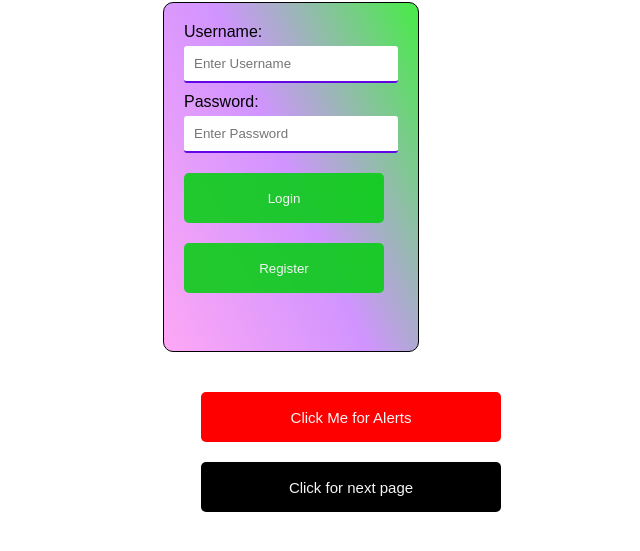
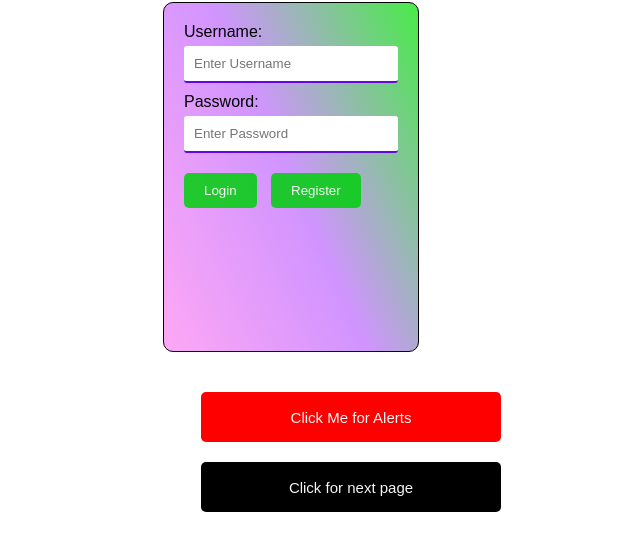
Before and after one commit to Mohhit6075/isteround2, a plain HTML site: page index.html in a window 1280 px wide. Shown: the part 75-626 px from the top of the page, without its empty margins (349-989 px from the left). Drawn offline with Linux system fonts and the light colour scheme.

Commit message:
first commit

```diff
--- a/styles.css
+++ b/styles.css
@@ -52,8 +52,7 @@ input {
 button {
   background-color: #06cf13e0;
   color: whitesmoke;
-  width: 200px;
-  height: 50px;
+  padding: 10px 20px;
   border: none;
   border-radius: 5px;
   cursor: pointer;
```
